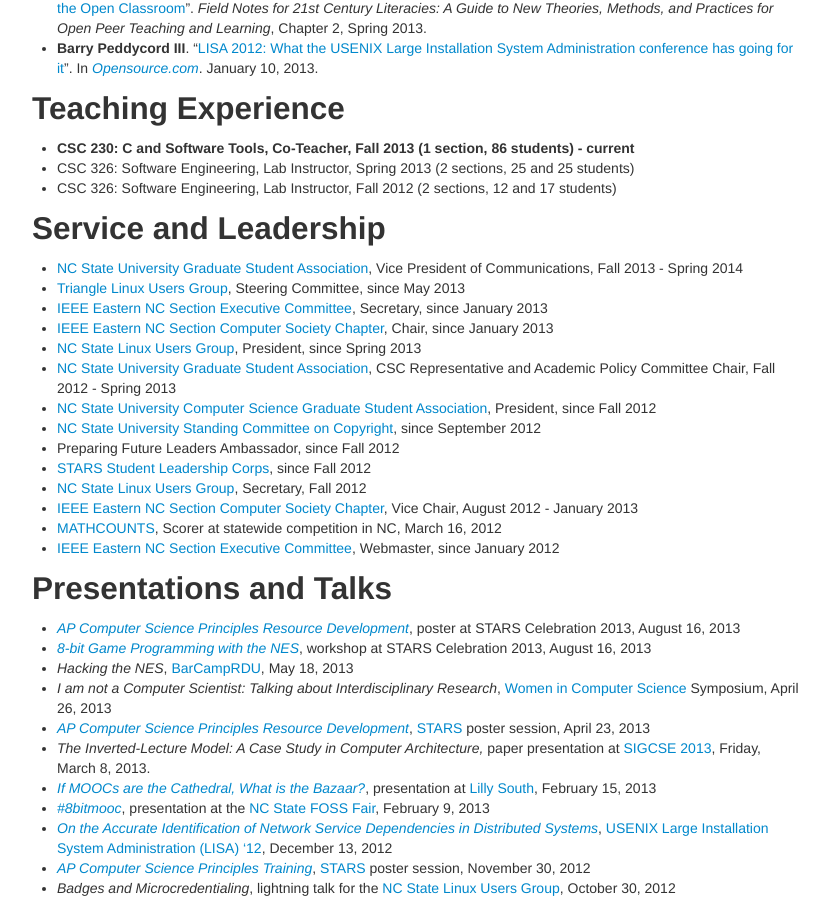
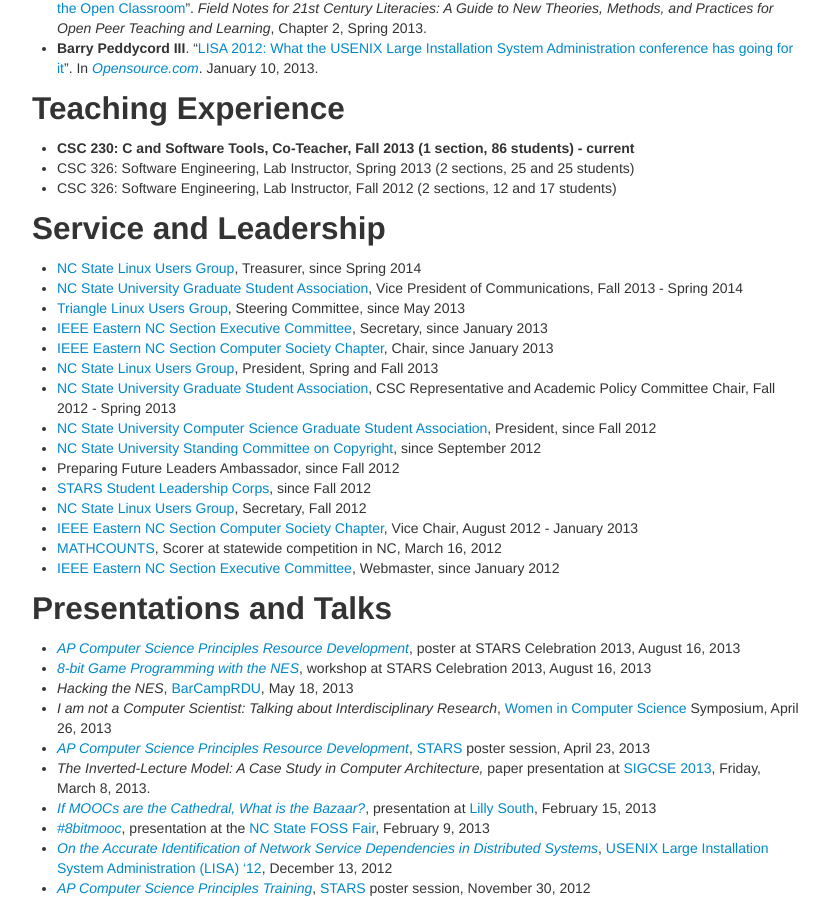
Before and after one commit to isharacomix/oldsite, a Jekyll site: the page built from cv.md, in a window 1280 px wide and 900 px high, scrolled down 1412 px. Shown: the whole window, without its empty margins (323-1152 px from the left). Built offline with Jekyll 4.4.1, drawn with Linux system fonts in a browser that asks for light colours; some of the changed text lies outside the part shown.

Commit message:
Update cv.md
Added my demotion to Treasurer in the NCSULUG. :)

```diff
--- a/cv.md
+++ b/cv.md
@@ -68,11 +68,12 @@
 
 Service and Leadership
 ----------------------
+ * [NC State Linux Users Group](http://lug.ncsu.edu), Treasurer, since Spring 2014
  * [NC State University Graduate Student Association](http://ugsa.ncsu.edu), Vice President of Communications, Fall 2013 - Spring 2014
  * [Triangle Linux Users Group](http://trilug.org), Steering Committee, since May 2013
  * [IEEE Eastern NC Section Executive Committee](http://sites.ieee.org/encs/), Secretary, since January 2013
  * [IEEE Eastern NC Section Computer Society Chapter](http://sites.ieee.org/encs/computer), Chair, since January 2013
- * [NC State Linux Users Group](http://lug.ncsu.edu), President, since Spring 2013
+ * [NC State Linux Users Group](http://lug.ncsu.edu), President, Spring and Fall 2013
  * [NC State University Graduate Student Association](http://ugsa.ncsu.edu), CSC Representative and Academic Policy Committee Chair, Fall 2012 - Spring 2013
  * [NC State University Computer Science Graduate Student Association](http://ncsu.orgsync.com/org/cscgsa), President, since Fall 2012
  * [NC State University Standing Committee on Copyright](http://www.provost.ncsu.edu/governance/standing-committees/copyright/), since September 2012
```
Also changed, not shown: other parts of cv.md (+0 -2 lines).
